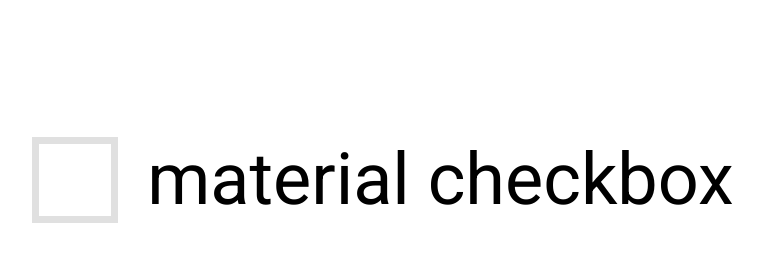
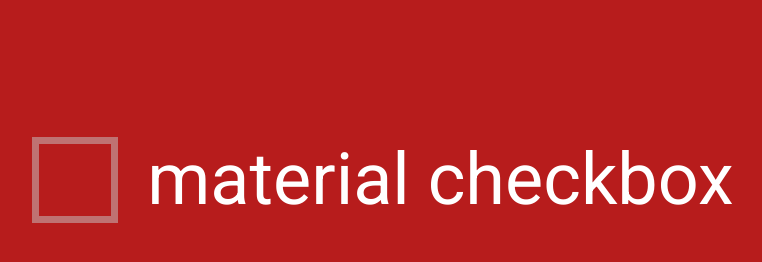
Before and after one commit to NazarKalytiuk/material-checkbox-demo, a plain HTML site: page index.html in a window 1280 px wide. Shown: the whole page, without its empty margins (124-886 px from the left). Drawn offline with Linux system fonts and the light colour scheme.

Commit message:
Fix bgc to inherit

```diff
--- a/index.html
+++ b/index.html
@@ -9,6 +9,10 @@
 			font-size: 450%;
 			font-family: 'Roboto', sans-serif;
 		}
+		body {
+background-color: #B71C1C;
+color: white;
+		}
 		label {
 			margin: 2rem;
 			position: relative;
@@ -16,13 +20,16 @@
 			align-items: center;
 			line-height: 1rem;
 			height: 1rem;
+			background: inherit;
 		}
 		input {
+			background: tra;
 			position: relative;
 			cursor: pointer;
 			width: 1.2rem;
 			height: 1.2rem;
 			margin-right: .4rem;
+			background: inherit;
 
 		}
 		input:before {
@@ -30,7 +37,7 @@
 			position: absolute;
 			width: 1.2rem;
 			height: 1.2rem;
-			background: #fff;
+			background: inherit;
 			cursor: pointer;
 		}
 		input:after {
@@ -40,12 +47,12 @@
 			z-index: 1;
 			width: 1rem;
 			height: 1rem;
-			border: .1rem solid #E0E0E0;
+			border: .1rem solid rgba(200, 200, 200, .5);
 		}
 		input:checked:after {
 			transform: rotate(-45deg);
 			height: .5rem;
-			border-color: #1DE9B6;
+			border-color: #009688;
 			border-top-color: transparent;
 			border-right-color: transparent;
 		}
```
